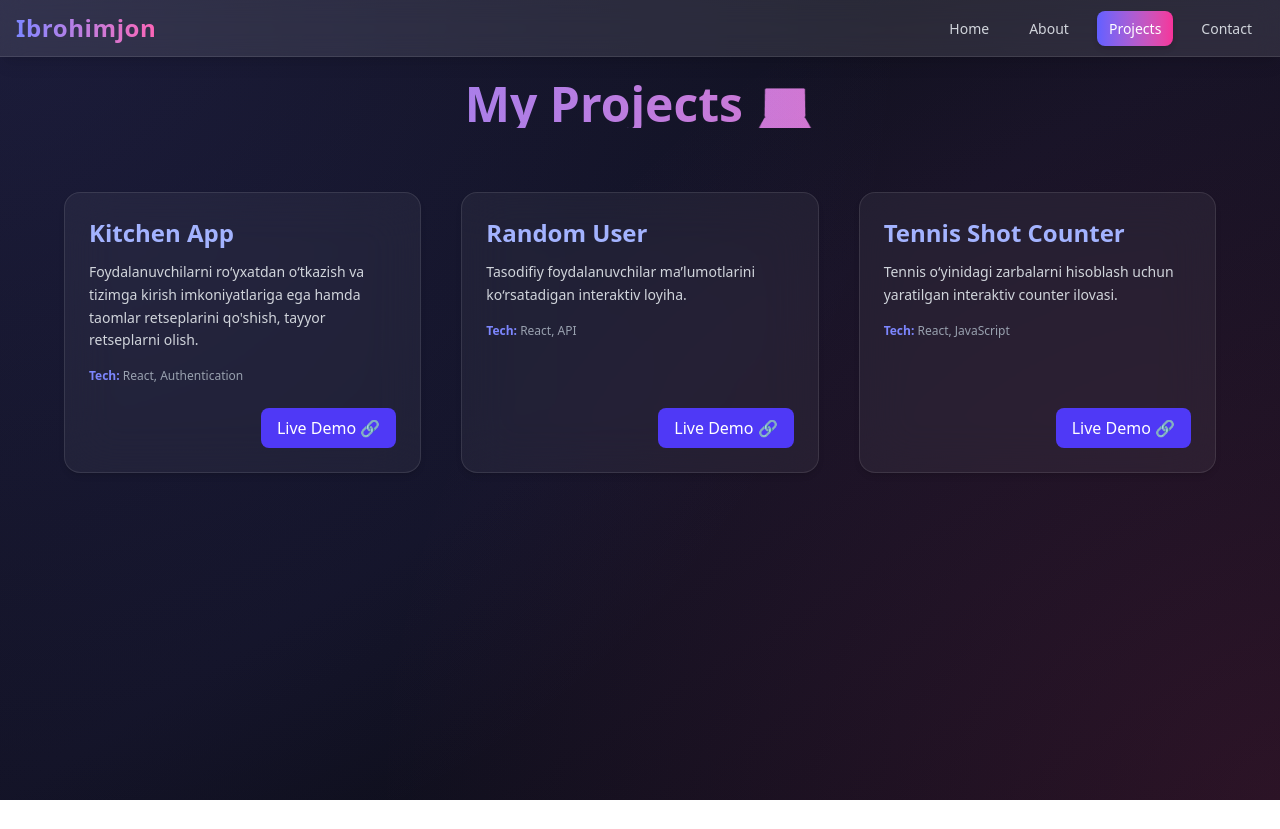
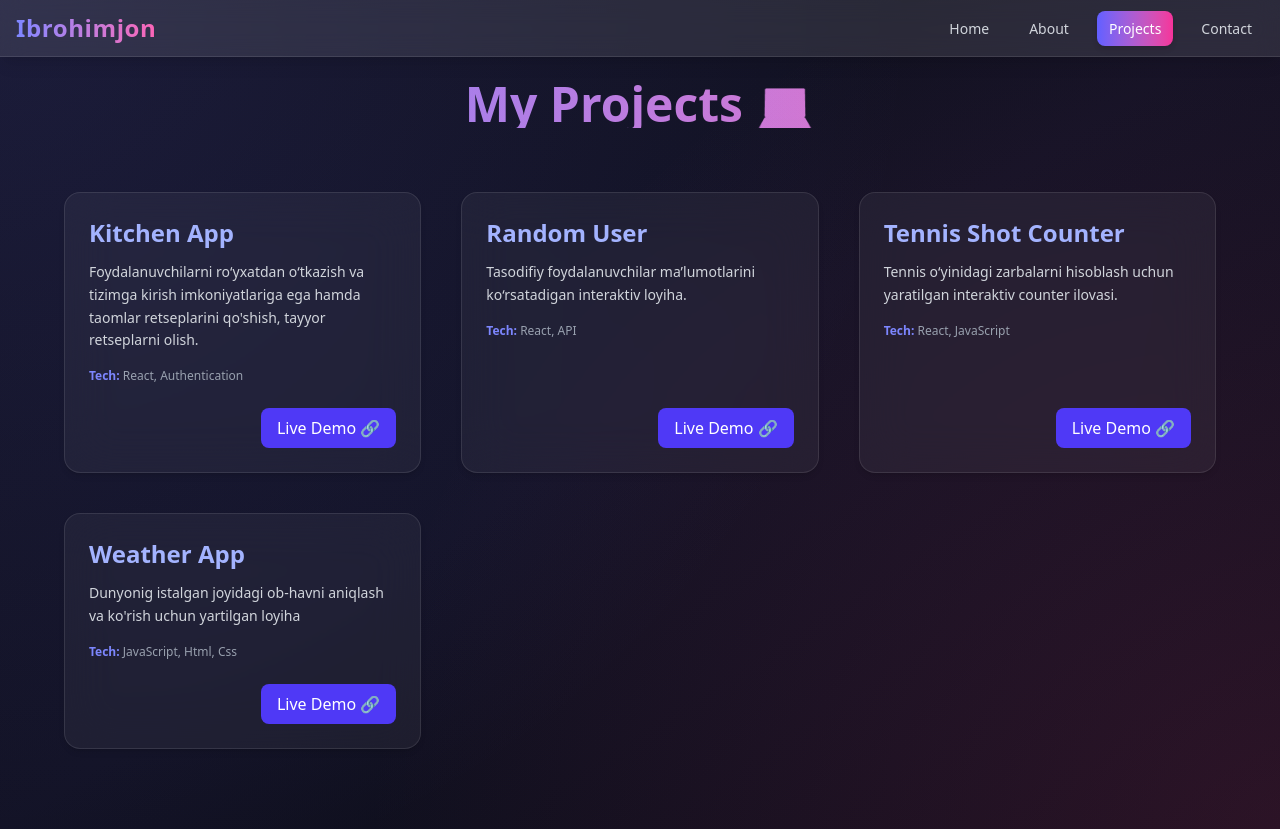
Before and after one commit to coderibrohim/Portfolio, a React (Vite) app: page /projects in a window 1280 px wide. Before the commit the page ends 800 px from the top, so only its background shows below. Built offline with nearby package versions, Linux system fonts and the light colour scheme.

Commit message:
Weather app project added

```diff
--- a/src/pages/Projects.jsx
+++ b/src/pages/Projects.jsx
@@ -19,6 +19,12 @@ const projects = [
     desc: "Tennis o‘yinidagi zarbalarni hisoblash uchun yaratilgan interaktiv counter ilovasi.",
     tech: "React, JavaScript",
     link: "https://tennis-shot-counter.vercel.app/",
+  },
+  {
+    name: "Weather App",
+    desc: "Dunyonig istalgan joyidagi ob-havni aniqlash va  ko'rish uchun yartilgan loyiha ",
+    tech: "JavaScript, Html, Css",
+    link: "https://weatherapps-omega.vercel.app",
   },
 ];
 
```
